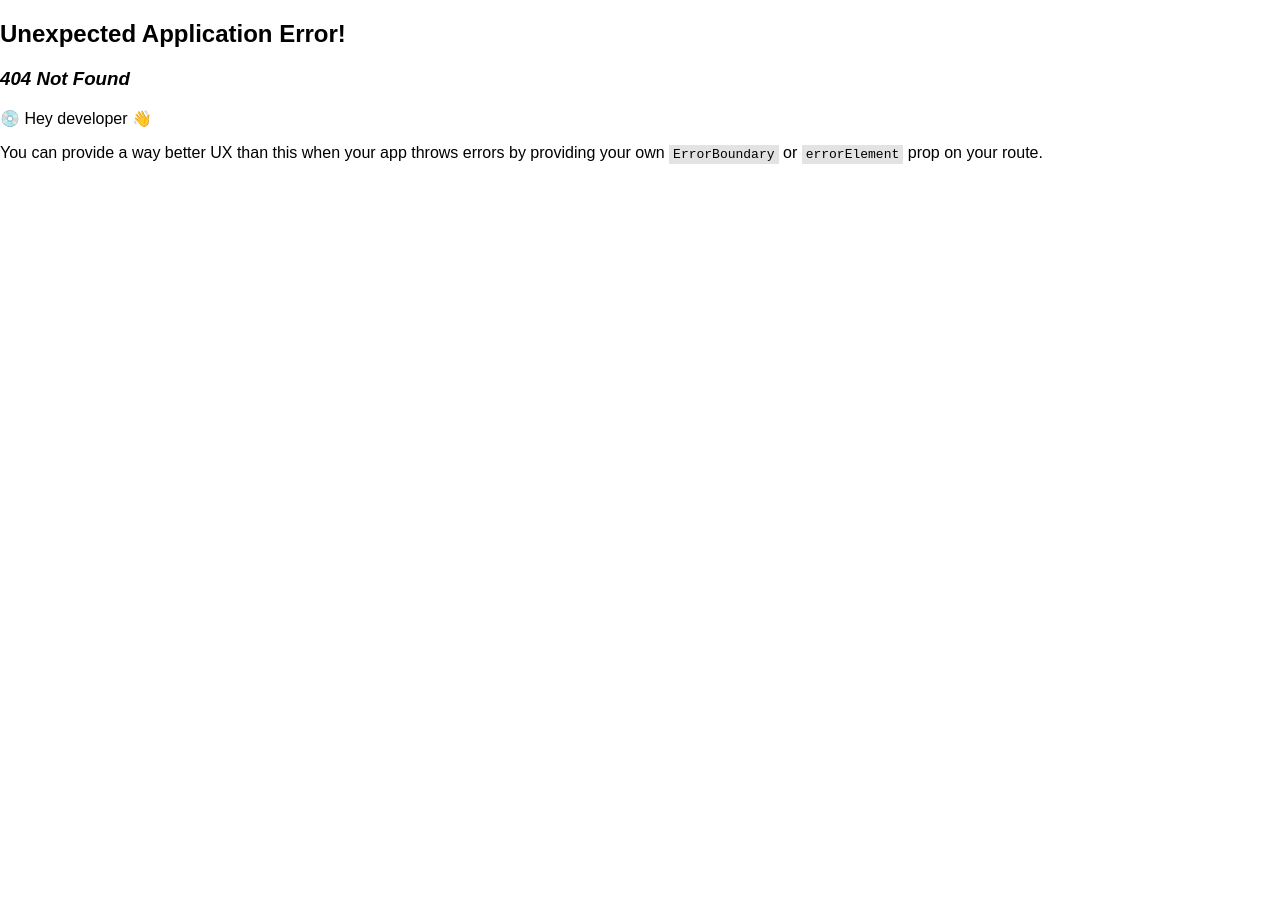
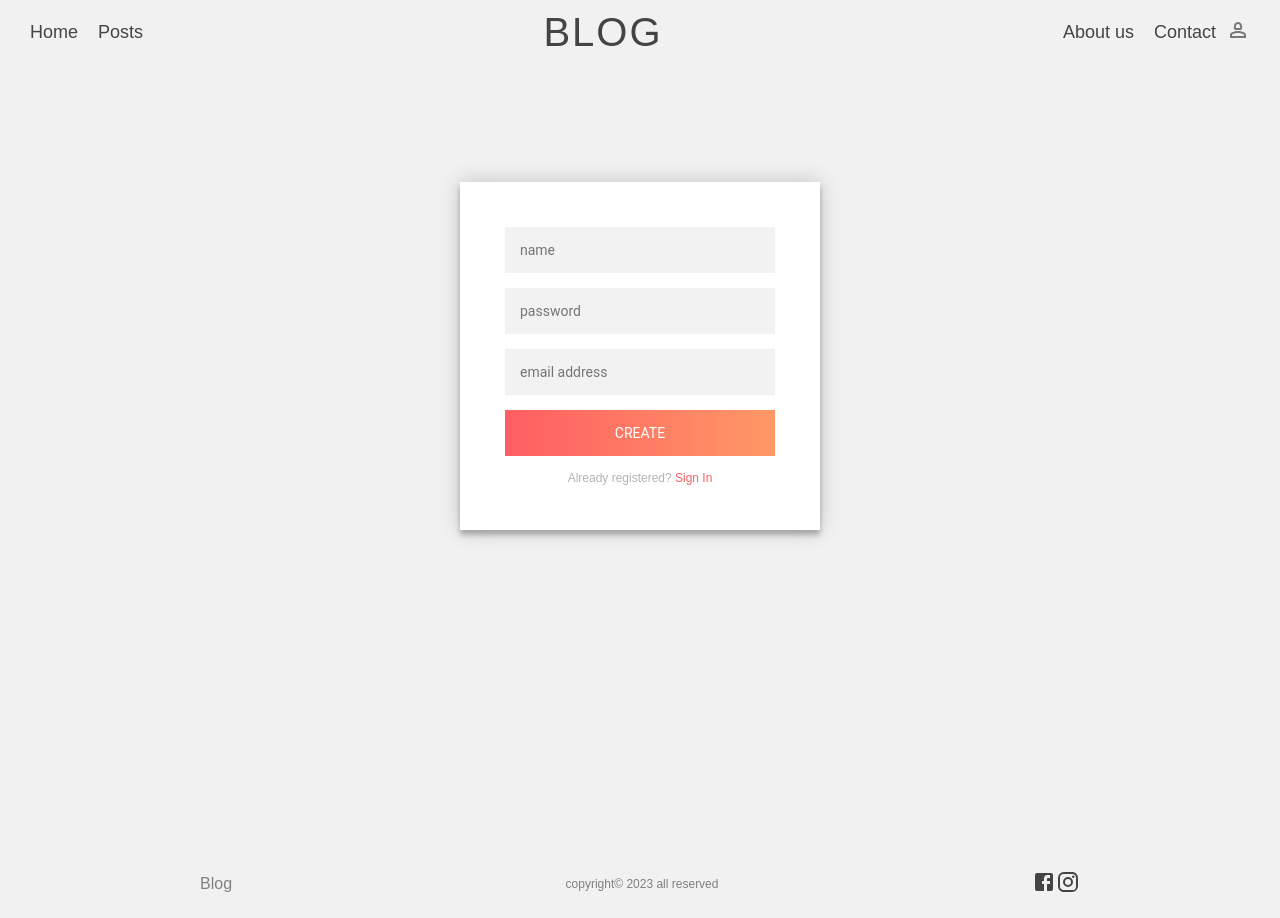
Before and after one commit to hamzabenarfa/blog-express, a React (Create React App) app in the folder app/: page /register in a window 1280 px wide. Before the commit this address had no page. Before the commit the page ends 800 px from the top, so only its background shows below. Built offline with nearby package versions, Linux system fonts and the light colour scheme.

Commit message:
added login register pages

```diff
--- a/app/src/components/NavBar/Navbar.jsx
+++ b/app/src/components/NavBar/Navbar.jsx
@@ -6,43 +6,45 @@ function Navbar() {
   return (
     <div className="Navbar">
       <div className="wrapper">
-
         <div className="left">
-        <div className="item">
-        <Link className="link"  to="/">Home</Link>
-        </div>
           <div className="item">
-
-            <Link className="link"  to="/Posts/1">Posts</Link>
+            <Link className="link" to="/">
+              Home
+            </Link>
           </div>
-
-
+          <div className="item">
+            <Link className="link" to="/Posts">
+              Posts
+            </Link>
+          </div>
         </div>
 
         <div className="center">
-
-          <Link className="link" to="/">BLOG</Link>
+          <Link className="link" to="/">
+            BLOG
+          </Link>
         </div>
 
         <div className="right">
-
-
           <div className="item">
-
-            <Link  className="link" to="/">About us </Link>
+            <Link className="link" to="/">
+              About us
+            </Link>
           </div>
           <div className="item">
-
-            <Link  className="link" to="/">Contact </Link>
+            <Link className="link" to="/">
+              Contact
+            </Link>
 
             <div className="icons">
-            <Person2OutlinedIcon />
+
+              <Link className="link" to="/login">
+
+                <Person2OutlinedIcon />
+              </Link>
+
+            </div>
           </div>
-
-          </div>
-
-
-
         </div>
       </div>
     </div>
--- a/app/src/pages/Home/Home.css
+++ b/app/src/pages/Home/Home.css
@@ -7,7 +7,7 @@ body {
 
   /* Define color variables */
   :root{
-    --primary-color: #007bff;
+    --primary-color: rgb(54, 52, 52);
     --secondary-color: #6c757d;
     --text-color: #212529;
     --background-color: #f8f9fa;
@@ -17,7 +17,15 @@ body {
     flex-wrap: wrap;
 
   }
+  h1 {
+    font-size: 36px; /* Increase the font size */
+    font-weight: bold; /* Make the font bold */
+    color: rgb(54, 50, 50); /* Change the color to red */
 
+    padding: 10px; /* Add padding around the title */
+    margin: 20px 0; /* Add margin to the top and bottom of the title */
+    margin-left: 90px;
+  }
   .apost-container {
 
     width: 45%;
--- a/app/src/pages/Home/Home.jsx
+++ b/app/src/pages/Home/Home.jsx
@@ -43,13 +43,10 @@ getPosts();
 }, [])
 
 
-
- const filtereditem = posts.slice(0,1).map
-console.log(filtereditem)
   return (
     <div>
 
-
+<h1>Recent Posts:</h1>
 <div className="amain-container">
     <div className="aleft-section">
         <div className="apost-section">
@@ -60,10 +57,11 @@ console.log(filtereditem)
                     <img src="img/111.jpg" alt="Post 1" />
                 </div>
 
-                 { posts.slice(0,1).map(post=>(
+                 { posts.slice(posts.length-1,posts.length).map(post=>(
                 <div className="apost-content" key={post.id}>
                     <h2>{post.title}</h2>
                     <p>{post.descreption.substring(0,100)}...</p>
+                    <Link to={`/post/${post._id}`} className="read-more-btn">Read More</Link>
                 </div>
                     ))}
             </div>
@@ -71,10 +69,11 @@ console.log(filtereditem)
                 <div className="apost-img">
                     <img src="img/111.jpg" alt="Post 2" />
                 </div>
-                { posts.slice(1,2).map(post=>(
+                { posts.slice(posts.length-2,posts.length-1).map(post=>(
                 <div className="apost-content" key={post.id}>
                     <h2>{post.title}</h2>
                     <p>{post.descreption.substring(0,100)}...</p>
+                    <Link to={`/post/${post._id}`} className="read-more-btn">Read More</Link>
                 </div>
                     ))}
 
--- /dev/null
+++ b/app/src/pages/login/Login.jsx
@@ -0,0 +1,22 @@
+import React from 'react'
+import './login.css'
+import { Link } from 'react-router-dom'
+function Login() {
+  return (
+    <div>
+          <div class="login-page">
+        <div class="l-form">
+          <form class="login-form">
+            <input type="text" placeholder="username"/>
+            <input type="password" placeholder="password"/>
+            <button>login</button>
+            <p class="message">Not registered? <Link to="/register">Create an account</Link></p>
+          </form>
+        </div>
+      </div>
+
+    </div>
+  )
+}
+
+export default Login
--- /dev/null
+++ b/app/src/pages/login/login.css
@@ -0,0 +1,66 @@
+body {
+    background: #f1f1f1;
+    font-family: Arial, sans-serif;
+    color: #444;
+  }
+  .login-page {
+    width: 360px;
+    padding: 8% 0 0;
+    margin: auto;
+    margin-bottom: 400px;
+  }
+
+  .l-form {
+    position: relative;
+    z-index: 1;
+    background: #ffffff;
+    max-width: 360px;
+    margin: 0 auto 100px;
+    padding: 45px;
+    text-align: center;
+    box-shadow: 0 0 20px 0 rgba(0, 0, 0, 0.2), 0 5px 5px 0 rgba(0, 0, 0, 0.24);
+  }
+
+  .l-form input {
+    font-family: "Roboto", sans-serif;
+    outline: 0;
+    background: #f2f2f2;
+    width: 100%;
+    border: 0;
+    margin: 0 0 15px;
+    padding: 15px;
+    box-sizing: border-box;
+    font-size: 14px;
+  }
+  .l-form button {
+    font-family: "Roboto", sans-serif;
+    text-transform: uppercase;
+    outline: 0;
+    background: linear-gradient(to right, #ff5e62, #ff9966); /* gradient background color */    color: #fff;
+    width: 100%;
+    border: 0;
+    padding: 15px;
+    color: #FFFFFF;
+    font-size: 14px;
+    -webkit-transition: all 0.3 ease;
+    transition: all 0.3 ease;
+    cursor: pointer;
+  }
+  .l-form button:hover,.l-form button:active,.l-form button:focus {
+    background: linear-gradient(to left, #ff5e62, #ff9966); /* gradient background color */    color: #fff;
+  }
+
+  .l-form .message {
+    margin: 15px 0 0;
+    color: #b3b3b3;
+    font-size: 12px;
+  }
+
+  .l-form .message a {
+    color: #ff9966;
+    text-decoration: none;
+  }
+
+  .l-form .register-form {
+    display: none;
+  }
--- /dev/null
+++ b/app/src/pages/register/Register.jsx
@@ -0,0 +1,20 @@
+import React from 'react'
+import { Link } from 'react-router-dom'
+import './register.css'
+function Register() {
+  return (
+    <div>    <div class="register-page">
+    <div class="form">
+      <form class="register-form">
+        <input type="text" placeholder="name"/>
+        <input type="password" placeholder="password"/>
+        <input type="text" placeholder="email address"/>
+        <button>create</button>
+        <p class="message">Already registered? <Link to="/login">Sign In</Link></p>
+      </form>
+    </div>
+  </div></div>
+  )
+}
+
+export default Register
--- /dev/null
+++ b/app/src/pages/register/register.css
@@ -0,0 +1,67 @@
+/* use the same css as the login page and make necessary changes */
+.register-page {
+    width: 360px;
+    padding: 8% 0 0;
+    margin: auto;
+    margin-bottom: 340px;
+
+  }
+
+  .form {
+    position: relative;
+    z-index: 1;
+    background: #ffffff;
+    max-width: 360px;
+    margin: 0 auto 100px;
+    padding: 45px;
+    text-align: center;
+    box-shadow: 0 0 20px 0 rgba(0, 0, 0, 0.2), 0 5px 5px 0 rgba(0, 0, 0, 0.24);
+  }
+
+  /* add more input fields as necessary */
+  .form input {
+    font-family: "Roboto", sans-serif;
+    outline: 0;
+    background: #f2f2f2;
+    width: 100%;
+    border: 0;
+    margin: 0 0 15px;
+    padding: 15px;
+    box-sizing: border-box;
+    font-size: 14px;
+  }
+
+  /* change the text of the button */
+  .form button {
+    font-family: "Roboto", sans-serif;
+    text-transform: uppercase;
+    outline: 0;
+    background: linear-gradient(to right, #ff5e62, #ff9966); /* gradient background color */    color: #fff;
+    width: 100%;
+    border: 0;
+    padding: 15px;
+    color: #FFFFFF;
+    font-size: 14px;
+    -webkit-transition: all 0.3 ease;
+    transition: all 0.3 ease;
+    cursor: pointer;
+  }
+  .form button:hover, .form button:active, .form button:focus {
+    background: linear-gradient(to left, #ff5e62, #ff9966); /* gradient background color */    color: #fff;
+  }
+
+  .form .message {
+    margin: 15px 0 0;
+    color: #b3b3b3;
+    font-size: 12px;
+  }
+
+  .form .message a {
+    color: #ff5e62;
+    text-decoration: none;
+  }
+
+  /* hide the login form */
+  .form .login-form {
+    display: none;
+  }
```
Also changed, not shown: app/src/App.js (+6 -2 lines).
